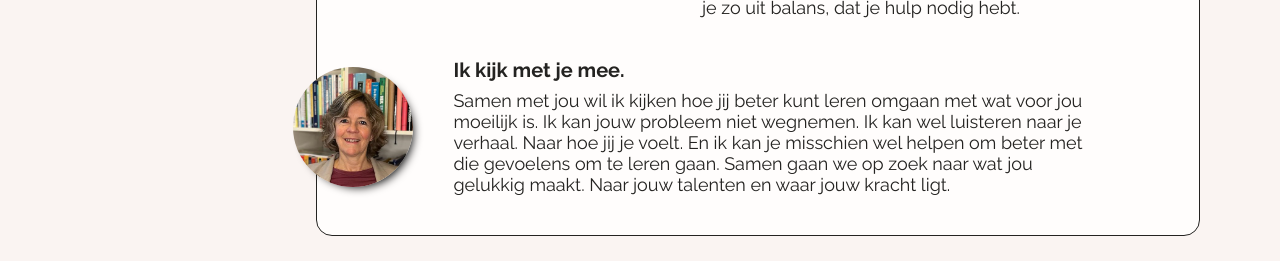
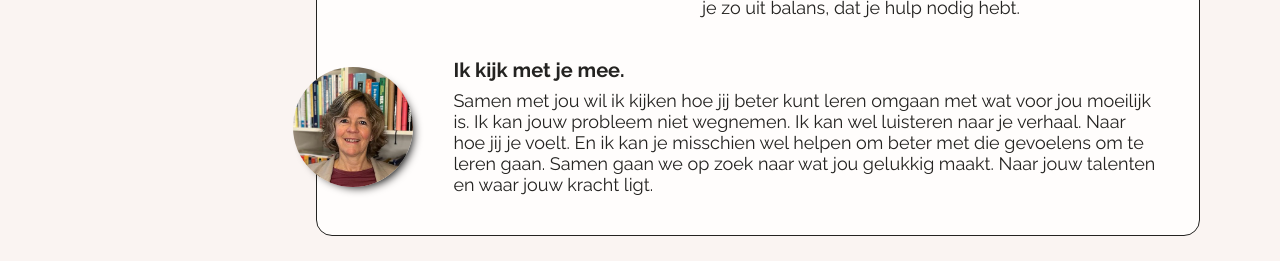
Before and after one commit to kindercoachingginkgo/website, a plain HTML site: page index.html in a window 1280 px wide. Shown: the part 1416-1677 px from the top of the page. Drawn offline with Linux system fonts and the light colour scheme.

Commit message:
#boxed-container last article width fix

```diff
--- a/CSS/index.css
+++ b/CSS/index.css
@@ -3,10 +3,11 @@
     gap: var(--spc_regular);
 }
 
-#boxed-container > *:last-child {
+#boxed-container > :last-child {
+    margin-inline-start: calc(var(--spc_large) * -1);
+    max-width: revert;
     display: flex;
     align-items: center;
-    margin-inline-start: calc(var(--spc_large) * -1);
     grid-column: span 2;
 }
 
```
